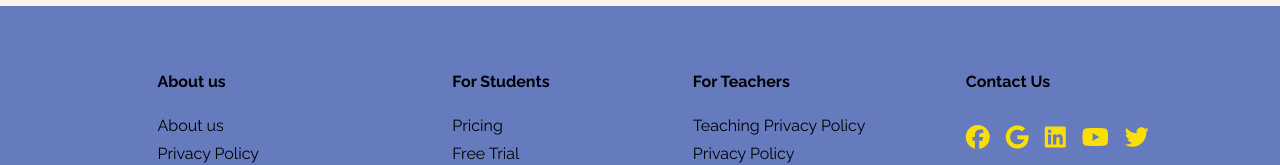
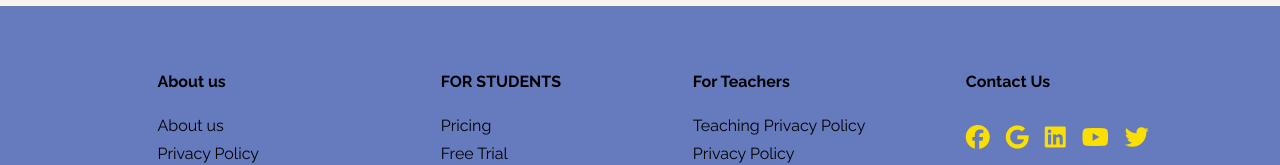
Before and after one commit to phanh247/learning-language-fe, a React (Create React App) app: page /login in a window 1280 px wide. Shown: the part 3223-3388 px from the top of the page. Built offline with nearby package versions, Linux system fonts and the light colour scheme.

Commit message:
update footer

```diff
--- a/src/components/landing-page/Footer.js
+++ b/src/components/landing-page/Footer.js
@@ -20,7 +20,7 @@ const Footer = () => {
                 </div>
 
                 <div className="footer__item">
-                    <h4 className='footer__title font-bold mb-5'>For Students</h4>
+                    <h4 className='footer__title font-bold mb-5 uppercase'>For Students</h4>
                     <ul className="footer-list">
                         <li className="footer__list-item mb-1">
                             <a href="" className='hover:underline'>Pricing</a>
```
